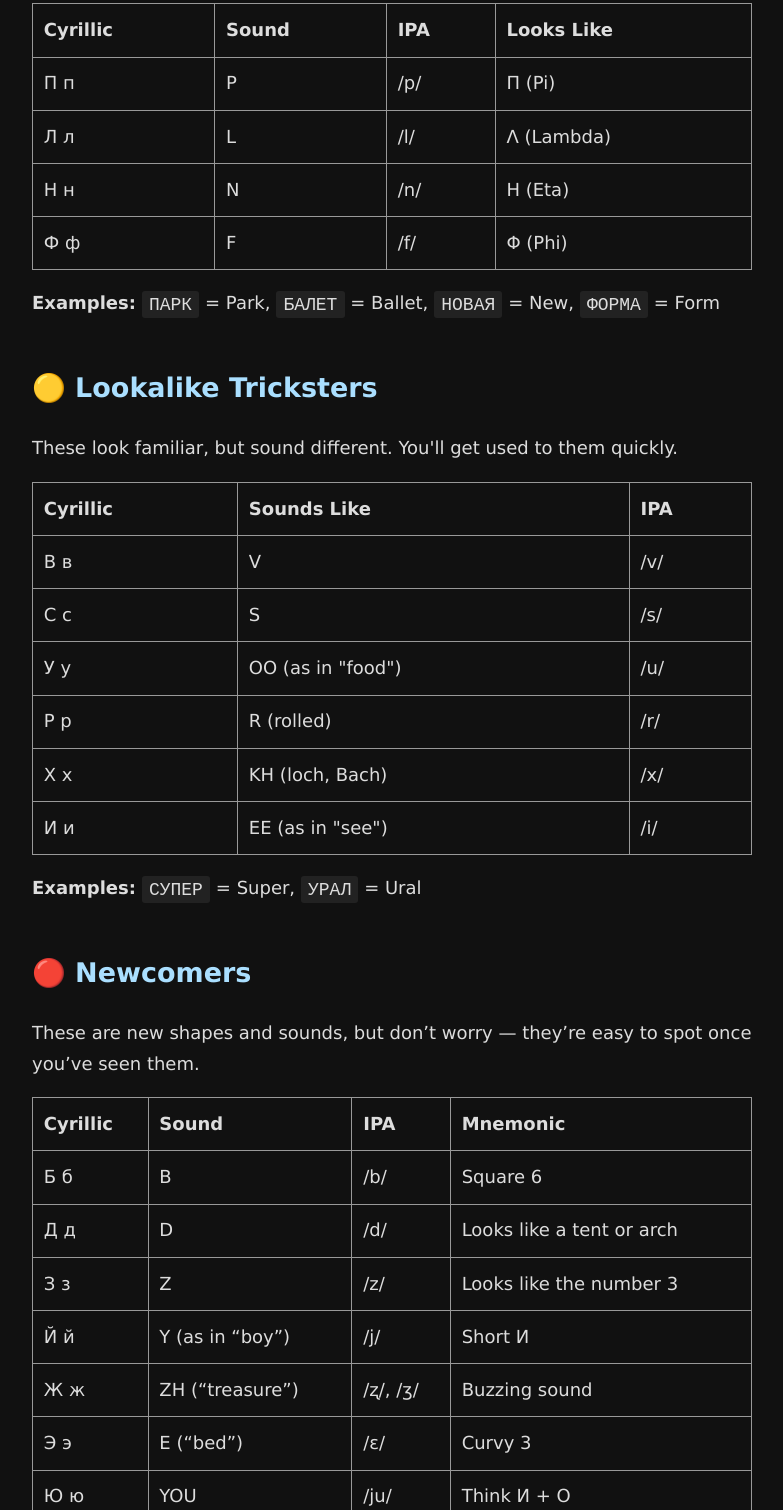
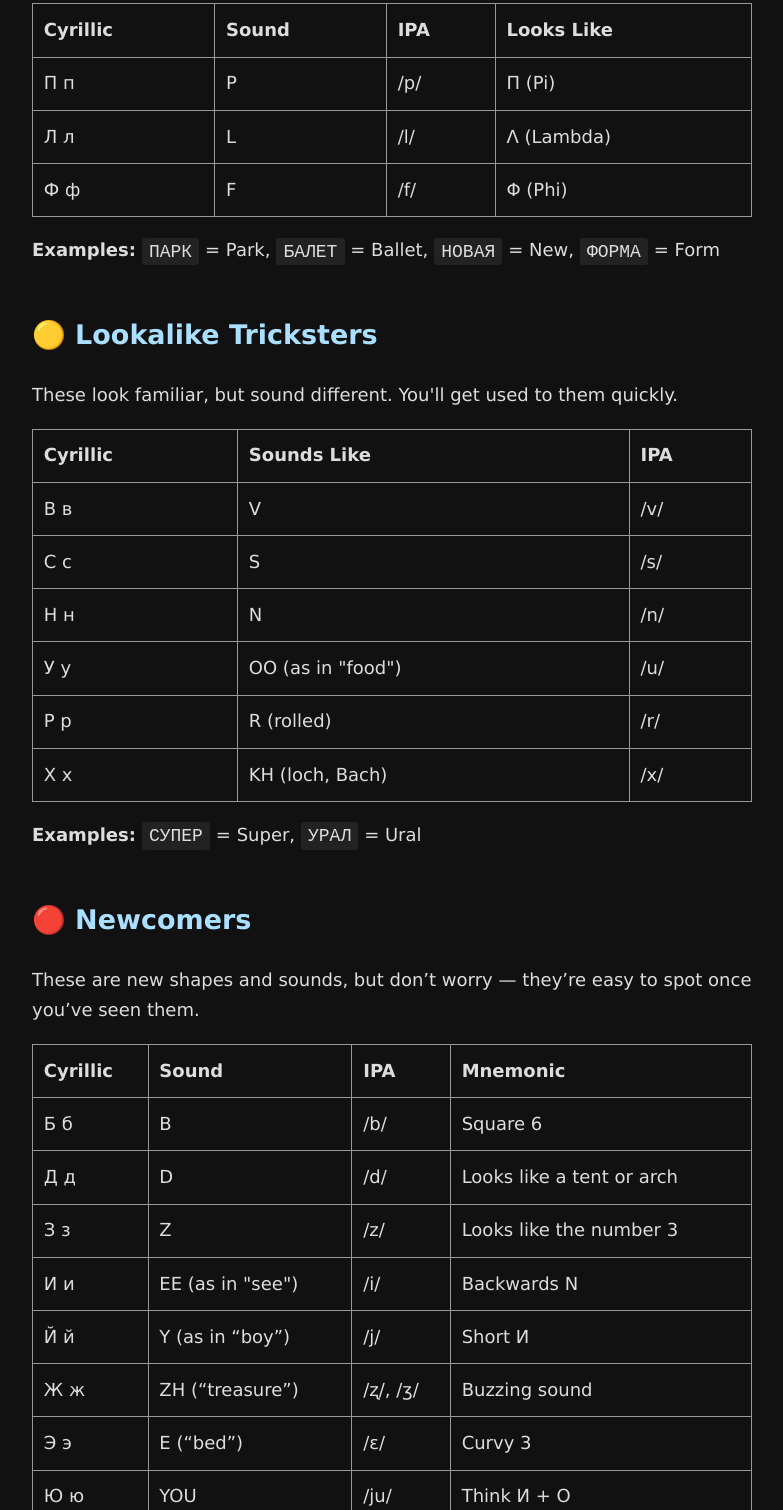
Before and after one commit to jmbauer3/cyrillic-quickguide, a plain HTML site: page index.html in a window 1280 px wide. Shown: the part 1006-2516 px from the top of the page, without its empty margins (248-1031 px from the left). Drawn offline with Linux system fonts and the light colour scheme.

Commit message:
Update index.html

```diff
--- a/index.html
+++ b/index.html
@@ -101,7 +101,6 @@
       <tr><th>Cyrillic</th><th>Sound</th><th>IPA</th><th>Looks Like</th></tr>
       <tr><td>П п</td><td>P</td><td>/p/</td><td>Π (Pi)</td>
       <tr><td>Л л</td><td>L</td><td>/l/</td><td>Λ (Lambda)</td>
-      <tr><td>Н н</td><td>N</td><td>/n/</td><td>Η (Eta)</td>
       <tr><td>Ф ф</td><td>F</td><td>/f/</td><td>Φ (Phi)</td>
     </table>
     <p><strong>Examples:</strong> <code>ПАРК</code> = Park, <code>БАЛЕТ</code> = Ballet, <code>НОВАЯ</code> = New, <code>ФОРМА</code> = Form</p>
@@ -114,10 +113,10 @@
       <tr><th>Cyrillic</th><th>Sounds Like</th><th>IPA</th></tr>
       <tr><td>В в</td><td>V</td><td>/v/</td></tr>
       <tr><td>С с</td><td>S</td><td>/s/</td></tr>
+      <tr><td>Н н</td><td>N</td><td>/n/</td>
       <tr><td>У у</td><td>OO (as in "food")</td><td>/u/</td></tr>
       <tr><td>Р р</td><td>R (rolled)</td><td>/r/</td></tr>
       <tr><td>Х х</td><td>KH (loch, Bach)</td><td>/x/</td></tr>
-      <tr><td>И и</td><td>EE (as in "see")</td><td>/i/</td></tr>
     </table>
     <p><strong>Examples:</strong> <code>СУПЕР</code> = Super, <code>УРАЛ</code> = Ural</p>
   </div>
@@ -130,6 +129,7 @@
       <tr><td>Б б</td><td>B</td><td>/b/</td><td>Square 6</td></tr>
       <tr><td>Д д</td><td>D</td><td>/d/</td><td>Looks like a tent or arch</td></tr>
       <tr><td>З з</td><td>Z</td><td>/z/</td><td>Looks like the number 3</td></tr>
+      <tr><td>И и</td><td>EE (as in "see")</td><td>/i/</td><td>Backwards N</td></tr>
       <tr><td>Й й</td><td>Y (as in “boy”)</td><td>/j/</td><td>Short И</td></tr>
       <tr><td>Ж ж</td><td>ZH (“treasure”)</td><td>/ʐ/, /ʒ/</td><td>Buzzing sound</td></tr>
       <tr><td>Э э</td><td>E (“bed”)</td><td>/ɛ/</td><td>Curvy 3</td></tr>
```
